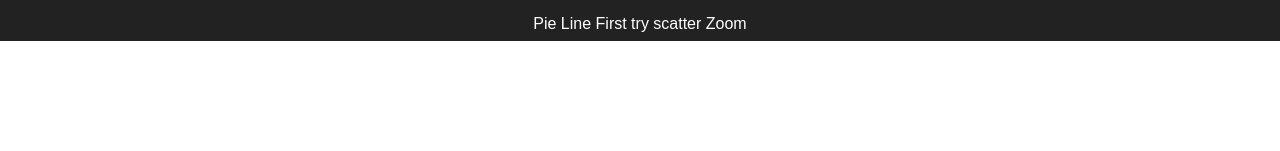
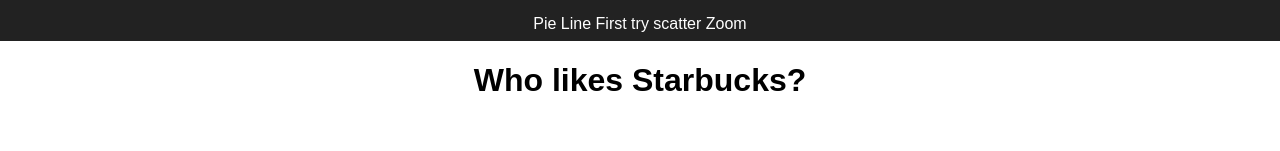
Before and after one commit to vinnieking06/coffeespending, a React (Create React App) app: page / in a window 1280 px wide. Shown: the part 149-300 px from the top of the page. Built offline with nearby package versions, Linux system fonts and the light colour scheme.

Commit message:
added small title

```diff
--- a/src/App.js
+++ b/src/App.js
@@ -40,6 +40,8 @@
       return <Scatter />
     case 'zoom':
       return <ZoomScatter />
+    default:
+      return <div> <h1> Who likes Starbucks? </h1></div>
   }
 }
 export default App;
```
